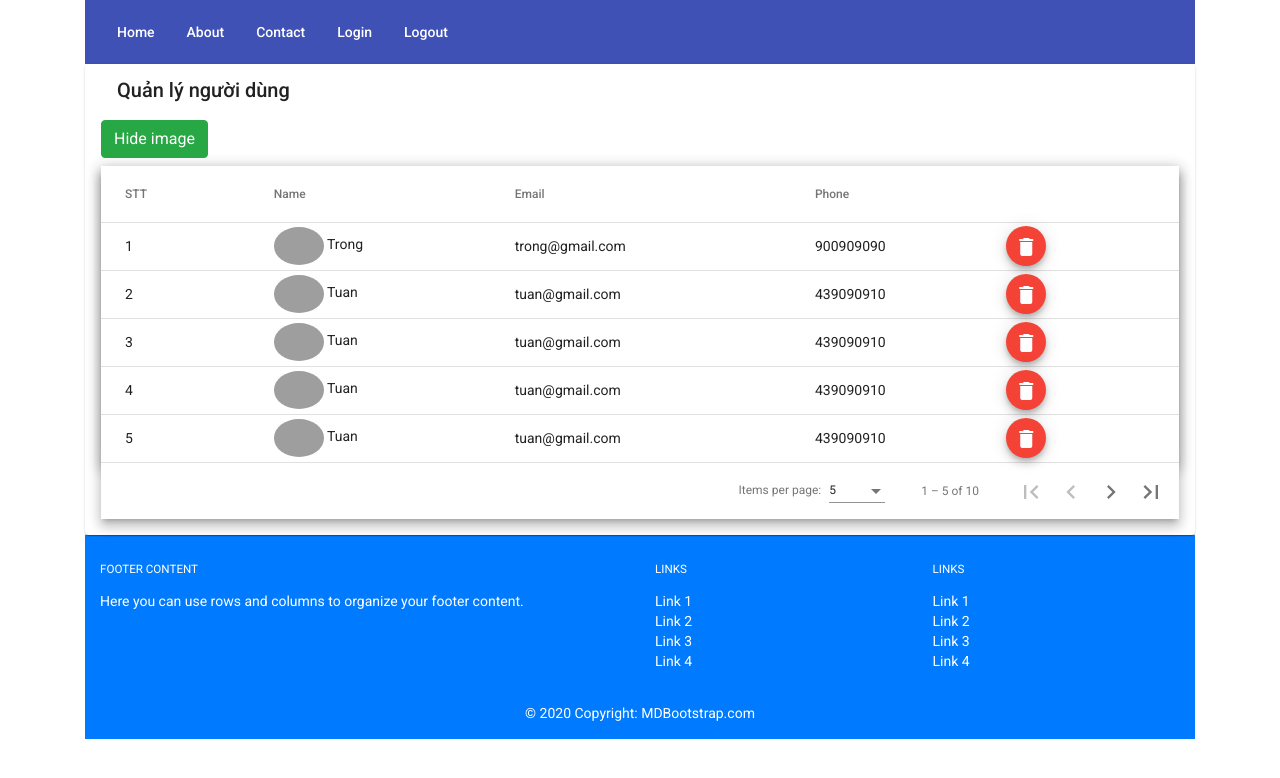
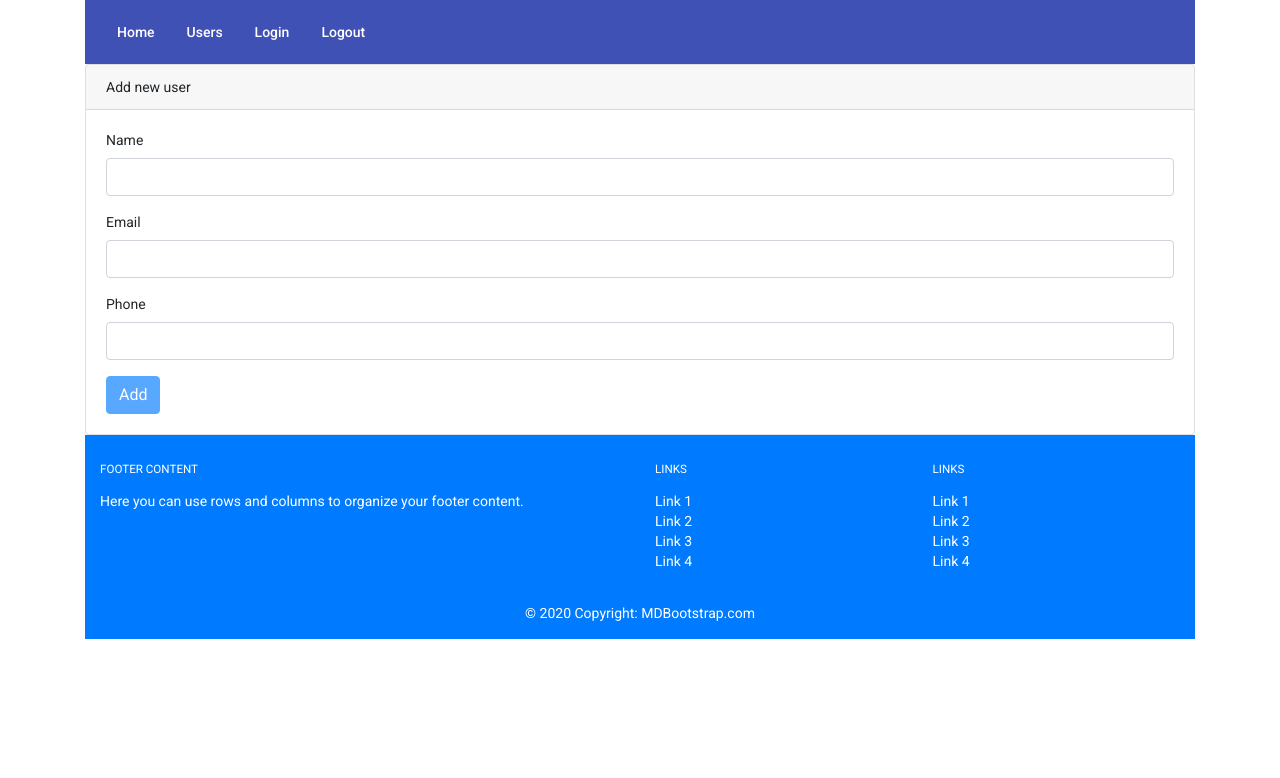
Before and after one commit to npv34/VT_C0221H1_demo_angular, an Angular app: page /users/create in a window 1280 px wide. Before the commit this address led to /. Shown: the top 778 px of the page. Built offline with nearby package versions, Linux system fonts and the light colour scheme; grey boxes are pictures that could not be loaded.

Commit message:
demo validate form

```diff
--- a/src/app/app-routing.module.ts
+++ b/src/app/app-routing.module.ts
@@ -1,7 +1,18 @@
 import { NgModule } from '@angular/core';
 import { RouterModule, Routes } from '@angular/router';
+import {ListComponent} from "./components/users/list/list.component";
+import {UserAddComponent} from "./components/users/user-add/user-add.component";
 
-const routes: Routes = [];
+const routes: Routes = [
+  {
+    path: 'users',
+    component: ListComponent
+  },
+  {
+    path: 'users/create',
+    component: UserAddComponent
+  }
+];
 
 @NgModule({
   imports: [RouterModule.forRoot(routes)],
--- a/src/app/app.component.html
+++ b/src/app/app.component.html
@@ -1,6 +1,6 @@
 
 <div class="container">
   <app-menu></app-menu>
-  <app-user-list></app-user-list>
+  <router-outlet></router-outlet>
   <app-footer></app-footer>
 </div>
--- a/src/app/components/core/menu/menu.component.html
+++ b/src/app/components/core/menu/menu.component.html
@@ -1,7 +1,6 @@
 <mat-toolbar color="primary">
   <span class="fill-remaining-space"></span>
-
-  <button *ngFor="let menu of menus" mat-button>{{ menu }}</button>
+  <button *ngFor="let menu of menus" mat-button routerLink="{{menu.url}}">{{ menu.title }}</button>
   <button mat-button routerLink="login">Login</button>
   <button mat-button >Logout</button>
 </mat-toolbar>
--- a/src/app/components/core/menu/menu.component.ts
+++ b/src/app/components/core/menu/menu.component.ts
@@ -8,7 +8,14 @@ import { Component, OnInit } from '@angular/core';
 export class MenuComponent implements OnInit {
 
   menus = [
-    "Home", "About", "Contact"
+    {
+      "title" : "Home",
+      "url" : "home"
+    },
+    {
+      "title" : "Users",
+      "url" : "users"
+    }
   ];
   titlePage = 'App'
   constructor() { }
--- a/src/app/components/users/list/list.component.html
+++ b/src/app/components/users/list/list.component.html
@@ -6,9 +6,9 @@
   <mat-card-content>
     <mat-card-actions>
       <button class="btn btn-success" (click)="showHideImage()">{{ hideButtonContent }} image</button>
+      <button class="btn btn-primary" routerLink="create">Add</button>
     </mat-card-actions>
     <app-message [message]="message"></app-message>
-
     <div class="mat-elevation-z8">
       <table mat-table [dataSource]="dataSource" matSort class="mat-elevation-z8">
         <!--- Note that these columns can be defined in any order.
--- /dev/null
+++ b/src/app/components/users/user-add/user-add.component.html
@@ -0,0 +1,49 @@
+<div class="card">
+  <div class="card-header">
+    Add new user
+  </div>
+  <div class="card-body">
+    <form *ngIf="formAddUser" [formGroup]="formAddUser" (ngSubmit)="submit()">
+      <div class="form-group">
+        <label>Name</label>
+        <input formControlName="name" type="text" class="form-control" [ngClass]="name && name.invalid && (name.dirty || name.touched) ? 'is-invalid' : ''" >
+        <div *ngIf="name && name.invalid && (name.dirty || name.touched)"
+             class="text-danger">
+          <div *ngIf="name.errors?.required">
+            Name is required.
+          </div>
+          <div *ngIf="name.errors?.minlength">
+            Name is min 4 character.
+          </div>
+        </div>
+      </div>
+      <div class="form-group">
+        <label>Email</label>
+        <input formControlName="email" type="email" class="form-control" [ngClass]="email && email.invalid && (email.dirty || email.touched) ? 'is-invalid' : ''">
+        <div *ngIf="email && email.invalid && (email.dirty || email.touched)"
+             class="text-danger">
+          <div *ngIf="email.errors?.required">
+            Email is required.
+          </div>
+          <div *ngIf="email.errors?.email">
+            Email not format.
+          </div>
+        </div>
+      </div>
+      <div class="form-group">
+        <label>Phone</label>
+        <input formControlName="phone" type="text" class="form-control" [ngClass]="{ 'is-invalid':  phone && phone.dirty && phone.invalid }">
+        <div *ngIf="phone && phone.invalid && (phone.dirty || phone.touched)"
+             class="text-danger">
+          <div *ngIf="phone.errors?.required">
+            Phone is required.
+          </div>
+          <div *ngIf="phone.errors?.pattern">
+            Phone not format.
+          </div>
+        </div>
+      </div>
+      <button [disabled]="formAddUser.invalid" type="submit" class="btn btn-primary">Add</button>
+    </form>
+  </div>
+</div>
--- /dev/null
+++ b/src/app/components/users/user-add/user-add.component.ts
@@ -0,0 +1,43 @@
+import {Component, OnInit} from '@angular/core';
+import {FormBuilder, FormGroup, Validators} from "@angular/forms";
+
+@Component({
+  selector: 'app-user-add',
+  templateUrl: './user-add.component.html',
+  styleUrls: ['./user-add.component.css']
+})
+export class UserAddComponent implements OnInit {
+
+  formAddUser: FormGroup | undefined;
+  submitted = false;
+
+  constructor(private fb: FormBuilder) {
+  }
+
+  ngOnInit(): void {
+    this.formAddUser = this.fb.group({
+      name: ['', [Validators.required, Validators.minLength(2)]],
+      email: ['', [Validators.required, Validators.email]],
+      phone: ['', [Validators.required, Validators.pattern('(84|0[3|5|7|8|9])+([0-9]{8})')]]
+    })
+  }
+
+  submit() {
+    this.submitted = true;
+    // @ts-ignore
+    let data = this.formAddUser.value;
+    console.log(data)
+  }
+
+  get name() {
+    return this.formAddUser?.get('name');
+  }
+
+  get email() {
+    return this.formAddUser?.get('email');
+  }
+
+  get phone() {
+    return this.formAddUser?.get('phone');
+  }
+}
```
Also changed, not shown: src/app/app.module.ts (+6 -2 lines), src/app/components/users/user-add/user-add.component.css (added), 1 other file (tests, documents, lock files or other folders).
